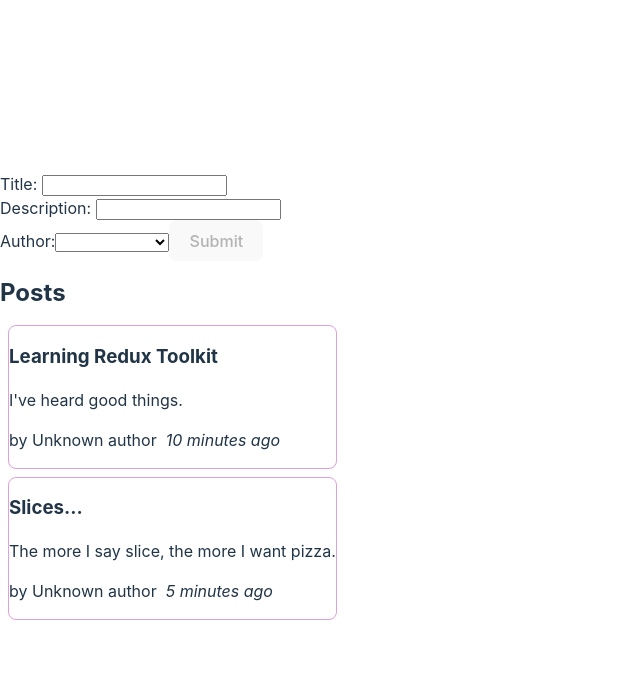
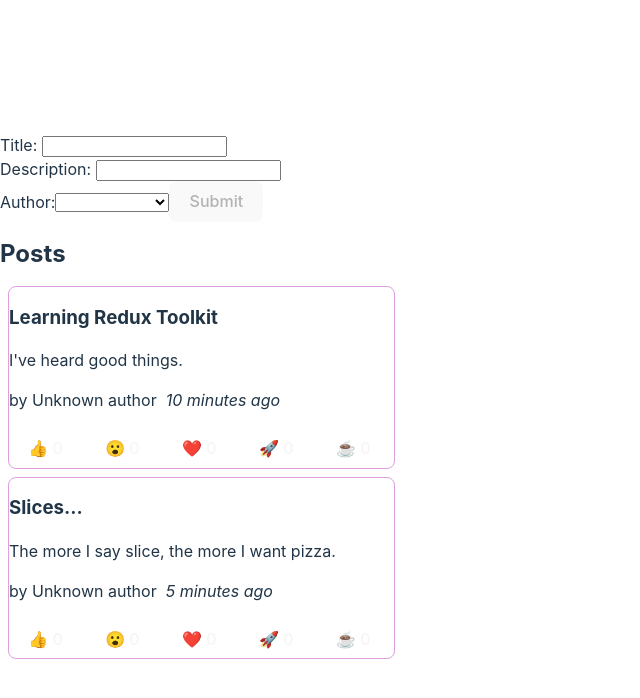
Before and after one commit to Hachikoi-the-creator/redux-toolkit-example, a React (Vite) app: page / in a window 1280 px wide. Shown: the top 698 px of the page, without its empty margins (0-640 px from the left). Built offline with nearby package versions, Linux system fonts and the light colour scheme; the HTML template or start-up script is replaced by a standard one.

Commit message:
before redux thunk

```diff
--- a/src/features/posts/PostList.jsx
+++ b/src/features/posts/PostList.jsx
@@ -2,19 +2,21 @@
 import { selectAllPosts } from "./postsSlice";
 import PostAuthor from "./PostAuthor";
 import TimeAgo from "./TimeAgo";
+import ReactionButtons from "./ReactionButtons";
 
 export default function PostList() {
   const posts = useSelector(selectAllPosts);
 
   // ? cleaner return
-  const articlesMapping = posts.map((e) => (
-    <article key={e.id} className="col post">
-      <h3>{e.title}</h3>
-      <p>{e.content}</p>
+  const articlesMapping = posts.map((post) => (
+    <article key={post.id} className="col post">
+      <h3>{post.title}</h3>
+      <p>{post.content}</p>
       <p className="postCredit">
-        <PostAuthor userId={e.userId} />
-        <TimeAgo timestamp={e.date} />
+        <PostAuthor userId={post.userId} />
+        <TimeAgo timestamp={post.date} />
       </p>
+      <ReactionButtons {...{ post }} />
     </article>
   ));
 
--- /dev/null
+++ b/src/features/posts/ReactionButtons.jsx
@@ -0,0 +1,31 @@
+import { useDispatch } from "react-redux";
+import { reactionAdded } from "./postsSlice";
+
+const reactionEmoji = {
+  thumbsUp: "👍",
+  wow: "😮",
+  heart: "❤️",
+  rocket: "🚀",
+  coffee: "☕",
+};
+
+export default function ReactionButtons({ post }) {
+  const dispatch = useDispatch();
+
+  const reactionButtons = Object.entries(reactionEmoji).map(([name, emoji]) => {
+    return (
+      <button
+        key={name}
+        type="button"
+        className="reactionButton"
+        onClick={() =>
+          dispatch(reactionAdded({ postId: post.id, reaction: name }))
+        }
+      >
+        {emoji} {post.reactions[name]}
+      </button>
+    );
+  });
+
+  return <div>{reactionButtons}</div>;
+}
--- a/src/features/posts/postsSlice.jsx
+++ b/src/features/posts/postsSlice.jsx
@@ -48,9 +48,23 @@
             content,
             userId,
             date: new Date().toISOString(),
+            reactions: {
+              thumbsUp: 0,
+              wow: 0,
+              heart: 0,
+              rocket: 0,
+              coffee: 0,
+            },
           },
         };
       },
+    },
+    reactionAdded(state, action) {
+      const { postId, reaction } = action.payload;
+      const existingPost = state.find((post) => post.id === postId);
+      if (existingPost) {
+        existingPost.reactions[reaction]++;
+      }
     },
   },
 });
@@ -58,6 +72,6 @@
 // * If the shape of the state changes, we would only need to change this part, not the whole app that subs to this state
 export const selectAllPosts = (state) => state.posts;
 
-export const { postAdded } = postsSlice.actions;
+export const { postAdded, reactionAdded } = postsSlice.actions;
 
 export default postsSlice.reducer;
--- a/src/index.css
+++ b/src/index.css
@@ -75,3 +75,11 @@
   margin: 0.5rem;
   border-radius: 0.5rem;
 }
+
+.reactionButton {
+  margin: 0 0.25em 0 0;
+  background: transparent;
+  border: none;
+  color: whitesmoke;
+  font-size: 1rem;
+}
```
Also changed, not shown: 1 other file (tests, documents, lock files or other folders).
